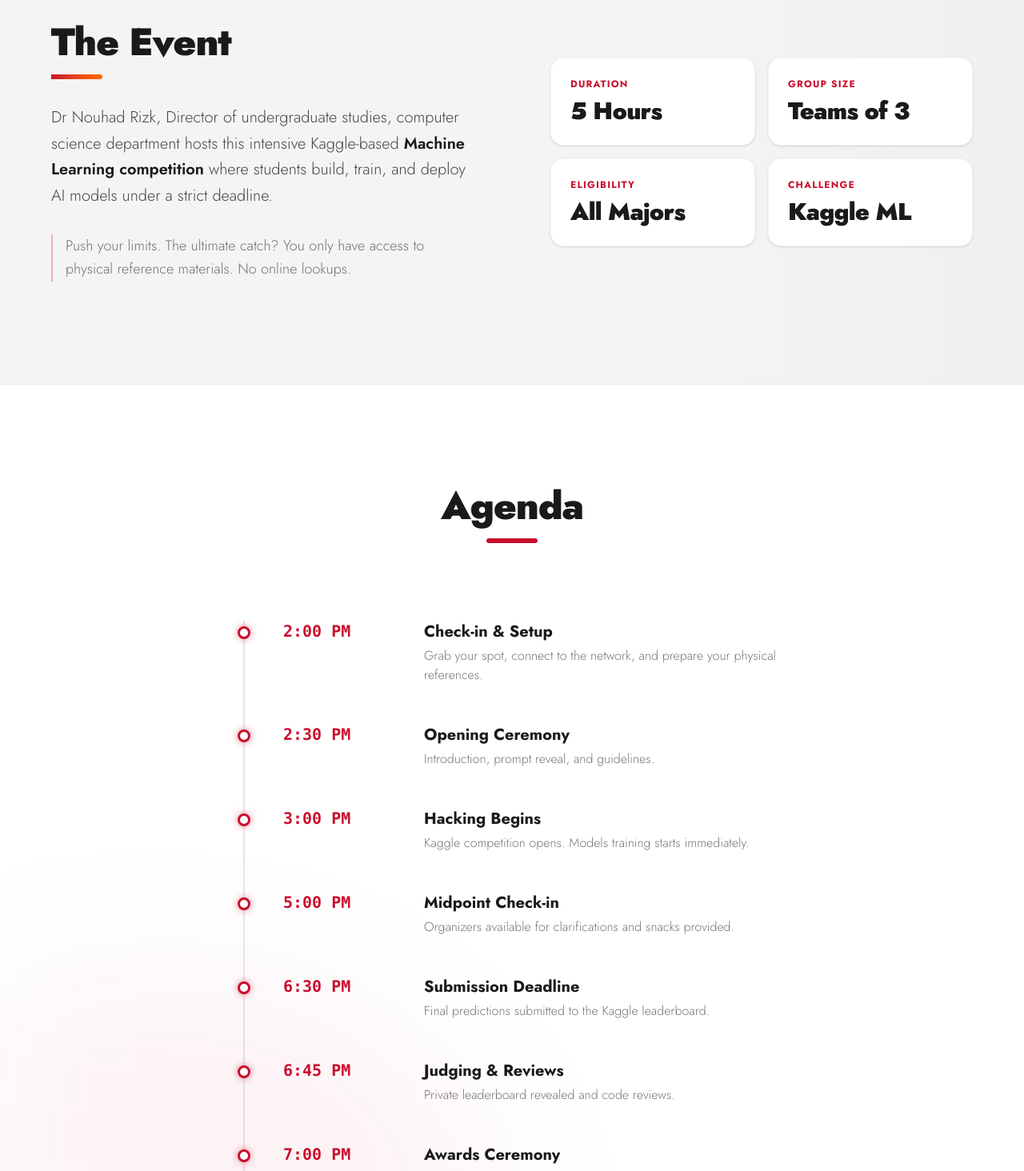
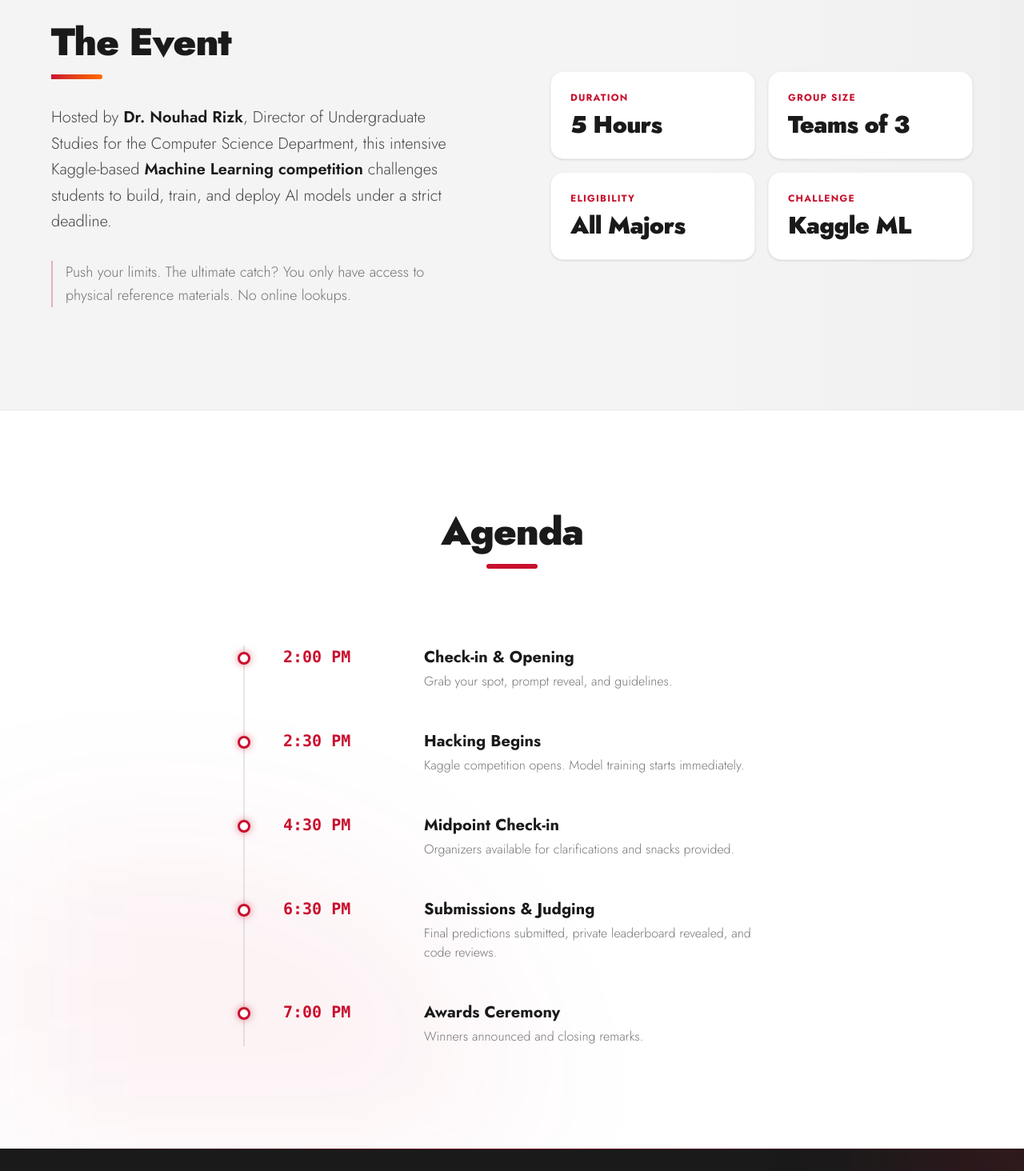
Before and after one commit to sami5436/uh-ai-hackathon, a Next.js app: page / in a window 1280 px wide. Shown: the part 820-2284 px from the top of the page at 80% size. Built offline with nearby package versions, Linux system fonts and the light colour scheme.

Commit message:
main page

```diff
--- a/src/app/page.tsx
+++ b/src/app/page.tsx
@@ -54,7 +54,7 @@ export default function Home() {
               <div className="w-16 h-1.5 bg-gradient-to-r from-uh-red to-orange-500 rounded-r-full"></div>
             </div>
             <p className="text-xl text-uh-charcoal/80 font-light leading-relaxed">
-              Dr Nouhad Rizk, Director of undergraduate studies, computer science department hosts this intensive Kaggle-based <strong className="font-semibold text-uh-charcoal">Machine Learning competition</strong> where students build, train, and deploy AI models under a strict deadline.
+              Hosted by <strong className="font-semibold text-uh-charcoal">Dr. Nouhad Rizk</strong>, Director of Undergraduate Studies for the Computer Science Department, this intensive Kaggle-based <strong className="font-semibold text-uh-charcoal">Machine Learning competition</strong> challenges students to build, train, and deploy AI models under a strict deadline.
             </p>
             <p className="text-lg text-uh-charcoal/60 font-light leading-relaxed border-l-2 border-uh-red/30 pl-4">
               Push your limits. The ultimate catch? You only have access to physical reference materials. No online lookups.
@@ -88,12 +88,10 @@ export default function Home() {
 
           <div className="relative border-l-2 border-uh-charcoal/10 ml-4 md:mx-auto md:max-w-2xl space-y-12">
             {[
-              { time: "2:00 PM", title: "Check-in & Setup", desc: "Grab your spot, connect to the network, and prepare your physical references." },
-              { time: "2:30 PM", title: "Opening Ceremony", desc: "Introduction, prompt reveal, and guidelines." },
-              { time: "3:00 PM", title: "Hacking Begins", desc: "Kaggle competition opens. Models training starts immediately." },
-              { time: "5:00 PM", title: "Midpoint Check-in", desc: "Organizers available for clarifications and snacks provided." },
-              { time: "6:30 PM", title: "Submission Deadline", desc: "Final predictions submitted to the Kaggle leaderboard." },
-              { time: "6:45 PM", title: "Judging & Reviews", desc: "Private leaderboard revealed and code reviews." },
+              { time: "2:00 PM", title: "Check-in & Opening", desc: "Grab your spot, prompt reveal, and guidelines." },
+              { time: "2:30 PM", title: "Hacking Begins", desc: "Kaggle competition opens. Model training starts immediately." },
+              { time: "4:30 PM", title: "Midpoint Check-in", desc: "Organizers available for clarifications and snacks provided." },
+              { time: "6:30 PM", title: "Submissions & Judging", desc: "Final predictions submitted, private leaderboard revealed, and code reviews." },
               { time: "7:00 PM", title: "Awards Ceremony", desc: "Winners announced and closing remarks." },
             ].map((item, i) => (
               <div key={i} className="relative pl-8 md:pl-12 group">
@@ -172,7 +170,7 @@ export default function Home() {
               Innovate · Compete · Solve
             </p>
             <p className="text-xs font-medium text-uh-charcoal/50">
-              © 2026 IEEE-NSM. All rights reserved.
+              © 2026 Dr. Rizk and IEEE-NSM. All rights reserved.
             </p>
           </div>
         </div>
```
